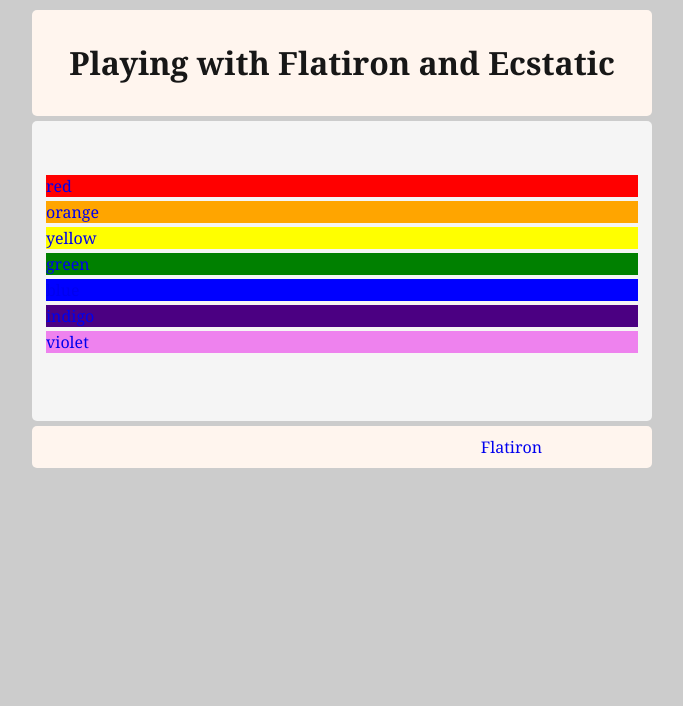
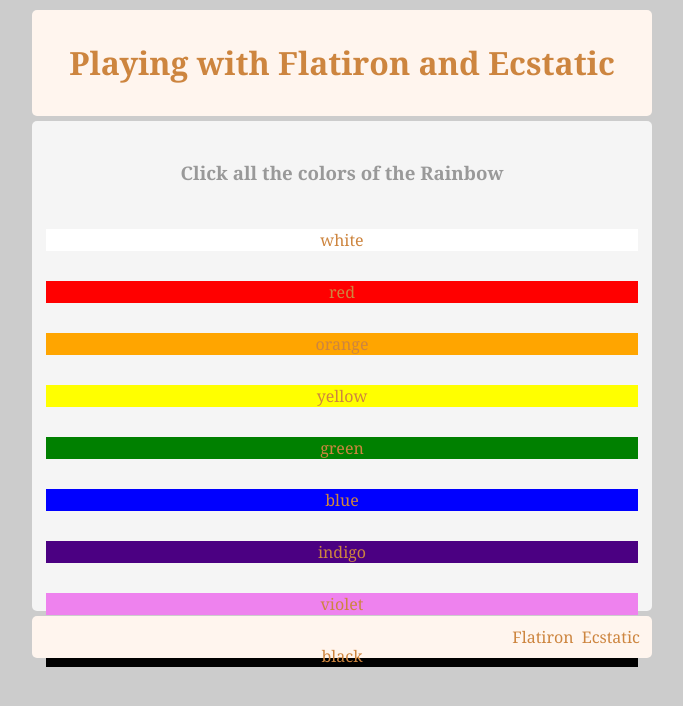
Before and after one commit to gradus/mindmap, a website: page public/index.html in a window 1280 px wide. Shown: the whole page, without its empty margins (308-991 px from the left). Drawn offline with Linux system fonts and the light colour scheme.

Commit message:
additional style

```diff
--- a/app.coffee
+++ b/app.coffee
@@ -16,7 +16,7 @@ html = ''
 layout = (filename, encoding) -> fs.readFile(filename, encoding, (error, data) ->
   html = html + data
 )
-layout('./public/layout.html', 'utf8')
+layout('./public/index.html', 'utf8')
 colorSpan = '<span class="name">Name</span>'
 
 app.router.get(/\/version/, () ->
--- a/package.json
+++ b/package.json
@@ -1,7 +1,7 @@
 {
   "name": "mindmap",
   "author": "Kris Windham",
-  "version": "0.0.2-4",
+  "version": "0.0.2-5",
   "scripts": {
     "start": "./bin/server"
   },
--- a/public/app.css
+++ b/public/app.css
@@ -14,18 +14,19 @@ h2 {
 }
 
 h3 {
-  color: #999
+  color: #999;
+  text-align: center;
 }
 
 a, a:visited {
   text-decoration: none;
-  color: #171717
+  text-align: center;
+  color: Peru;
   padding: 2px;
-  margin: 100px;
 }
 
 a:hover {
-  color: #ffA400;
+  color: GreenYellow;
 }
 
 .color_link {
@@ -49,8 +50,8 @@ a:hover {
 #content {
   background-color: whitesmoke;
   width: 100%;
-  height: 200px;
-  padding: 50px 10px;
+  height: 450px;
+  padding: 20px 10px;
   margin: 5px 0;
   border-radius: 5px;
   color: #171717;
--- a/public/index.html
+++ b/public/index.html
@@ -6,9 +6,11 @@
   <body>
     <div id='wrap'>
       <div id='header'>
-        <h1>Playing with Flatiron and Ecstatic</h1>
+        <h1><a href="/">Playing with Flatiron and Ecstatic</a></h1>
       </div>
       <div id='content'>
+        <h3> Click all the colors of the Rainbow </h3>
+        <a  href="/white"><div class = 'color_link' style="background-color:white;">white</div></a>
         <a  href="/red"><div class = 'color_link' style="background-color:red;">red</div></a>
         <a  href="/orange"><div class = 'color_link' style="background-color:orange;">orange</div></a>
         <a  href="/yellow"><div class = 'color_link' style="background-color:yellow;">yellow</div></a>
@@ -16,9 +18,11 @@
         <a  href="/blue"><div class = 'color_link' style="background-color:blue;">blue</div></a>
         <a  href="/indigo"><div class = 'color_link' style="background-color:indigo;">indigo</div></a>
         <a  href="/violet"><div class = 'color_link' style="background-color:violet;">violet</div></a>
+        <a  href="/black"><div class = 'color_link' style="background-color:black;">black</div></a>
       </div>
       <div id='footer'>
         <a href = "http://flatironjs.com" target = "_blank">Flatiron</a>
+        <a href = "https://github.com/jesusabdullah/node-ecstatic" target = "_blank">Ecstatic</a>
       </div>
     </div>
   </body>
```
